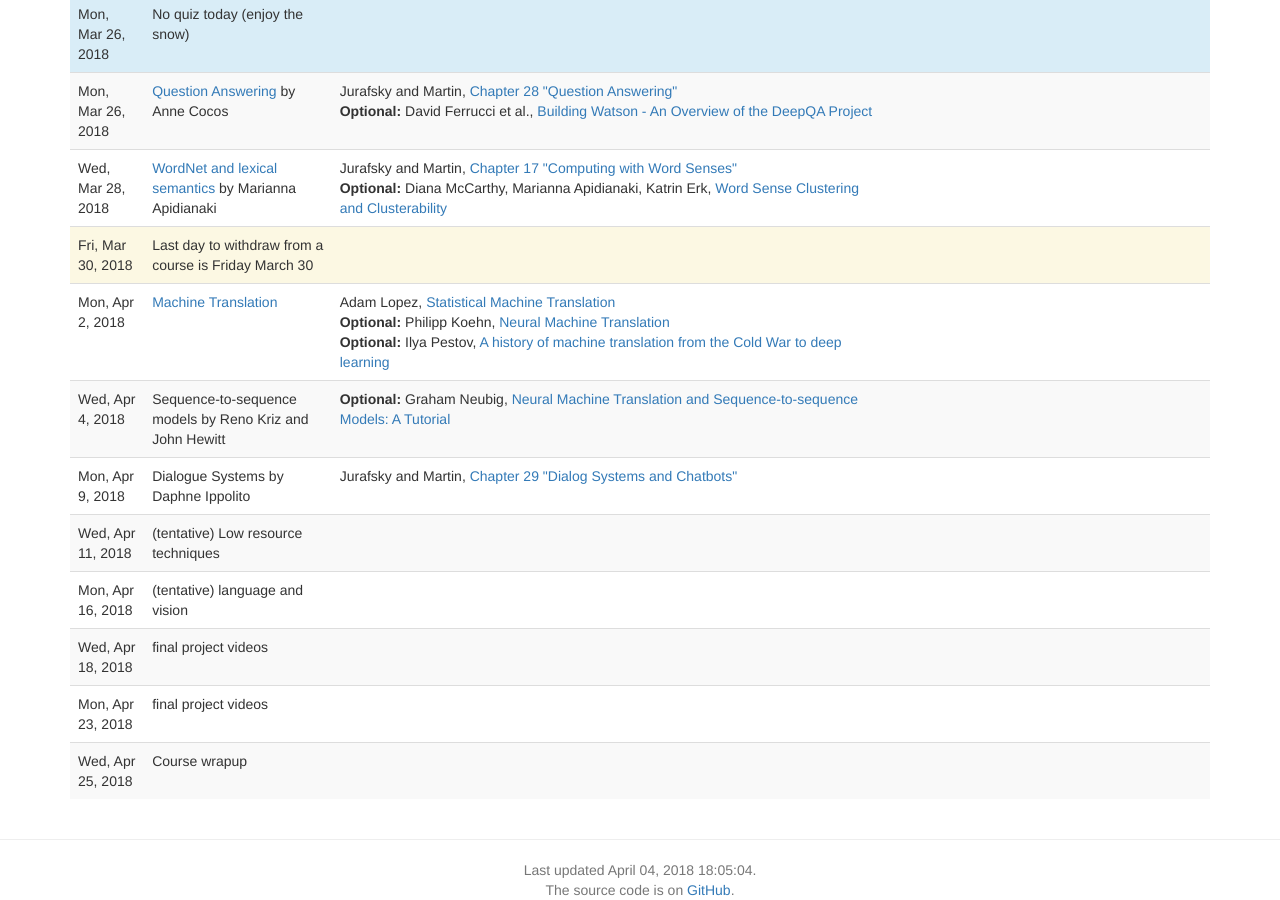
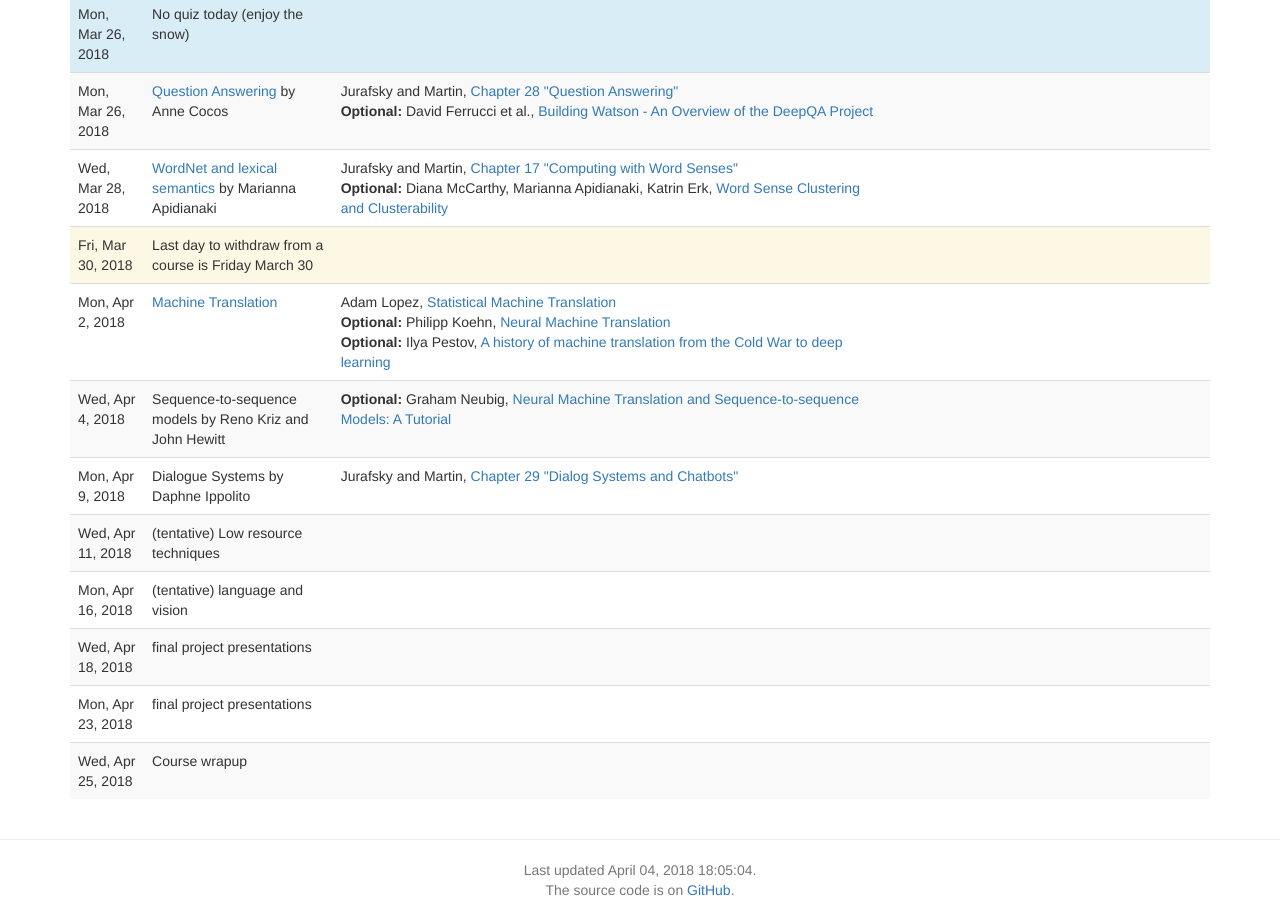
Before and after one commit to computational-linguistics-class/computational-linguistics-class.github.io, a Jekyll site: the page built from lectures.md, in a window 1280 px wide and 900 px high, scrolled down 2610 px. Built offline with Jekyll 4.4.1, drawn with Linux system fonts in a browser that asks for light colours; nearby versions of some CDN libraries; a script that is not in the unit is left out.

Commit message:
videos --> presentations

```diff
--- a/_data/lectures.yaml
+++ b/_data/lectures.yaml
@@ -443,12 +443,12 @@
 -
   date: 2018-04-18
   slides:
-  title: final project videos
+  title: final project presentations
   readings:
 -
   date: 2018-04-23
   slides:
-  title: final project videos
+  title: final project presentations
   readings:
 -
   date: 2018-04-25
```
Also changed, not shown: term-project.md (+1 -1 lines).
